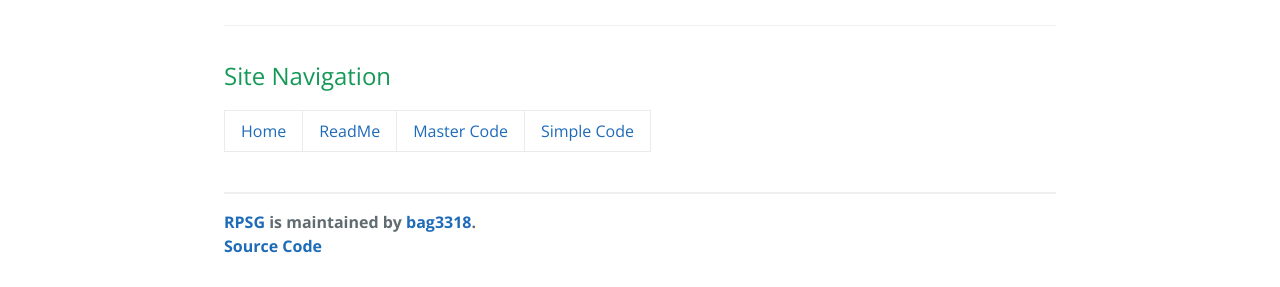
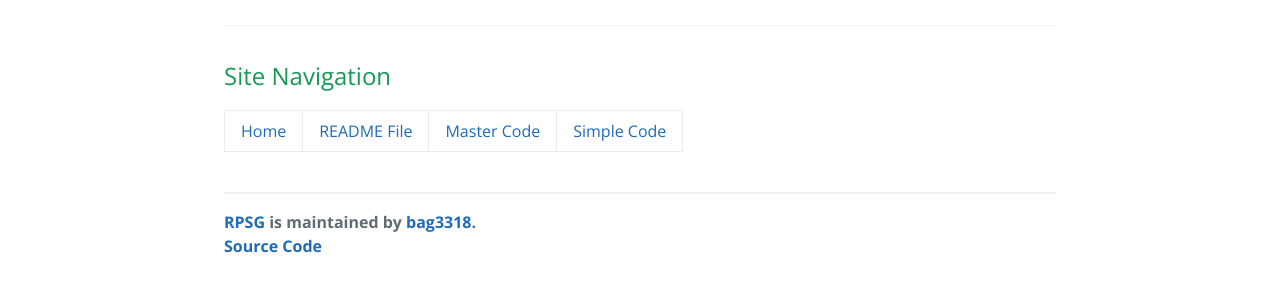
Before and after one commit to bag3318/RPSG, a Jekyll site: the page built from docs/index.md, in a window 1280 px wide. Shown: the part 637-924 px from the top of the page. Built offline with Jekyll 4.4.1, drawn with Linux system fonts in a browser that asks for light colours.

Commit message:
update site docs

```diff
--- a/docs/_includes/footer.html
+++ b/docs/_includes/footer.html
@@ -4,7 +4,7 @@
     <table>
       <tr>
         <td><a href="./">Home</a></td>
-        <td><a href="{{ domain }}readme">ReadMe</a></td>
+        <td><a href="{{ domain }}readme">README File</a></td>
         <td><a href="{{ domain }}code">Master Code</a></td>
         <td><a href="{{ domain }}simple">Simple Code</td>
       </tr>
```
Also changed, not shown: 4 other files.
